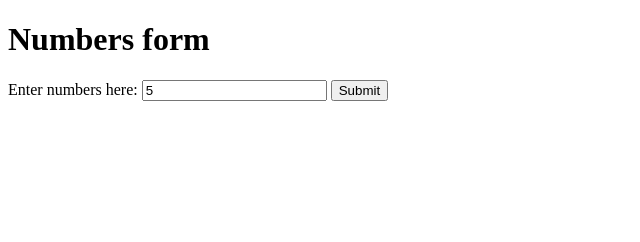
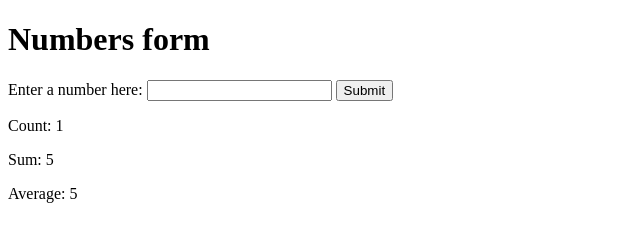
Before and after one commit to tamararivera/number-form, a plain HTML site: page index.html in a window 1280 px wide. Both pictures are taken after typing "5" into the empty fields and a click on the input 359 px from the left and 90 px from the top of the page. Shown: the whole page, without its empty margins (0-640 px from the left). Drawn offline with Linux system fonts and the light colour scheme.

Commit message:
Implemented the functionality of the submit button.

```diff
--- a/index.html
+++ b/index.html
@@ -13,11 +13,15 @@
   <main>
     <form onsubmit="addNumber(event)" name="addForm">
       <label>
-        Enter numbers here:
-        <input type="number" name="number">
+        Enter a number here:
+        <input type="number" step="any" name="number">
       </label>
       <input type="submit">
-      <div id="results"></div>
+      <div id="results">
+        <p>Count: <span id="count">0</span></p>
+        <p>Sum: <span id="sum">0</span></p>
+        <p>Average: <span id="average">0</span></p>
+      </div>
     </form>
   </main>
   <script type="text/javascript" src="js/script.js"></script>
--- a/js/script.js
+++ b/js/script.js
@@ -1,4 +1,25 @@
+var numbers = [];
+var sum = 0;
 function addNumber(event) {
-  console.log("done!");
+  var formNumber = document.addForm.number.value;
+  if(isNumeric(formNumber)) {
+    var number = parseFloat(formNumber);
+    numbers.push(number);
+    sum += number;
+  }
+  updateResults();
+  document.addForm.number.value = "";
   event.preventDefault();
 }
+
+function updateResults() {
+  document.getElementById("count").innerHTML = numbers.length;
+  document.getElementById("sum").innerHTML = sum;
+  document.getElementById("average").innerHTML = sum/numbers.length;
+
+}
+
+/*Taked from stackoverflow http://stackoverflow.com/questions/18082/validate-decimal-numbers-in-javascript-isnumeric*/
+function isNumeric(n) {
+  return !isNaN(parseFloat(n)) && isFinite(n);
+}
```
